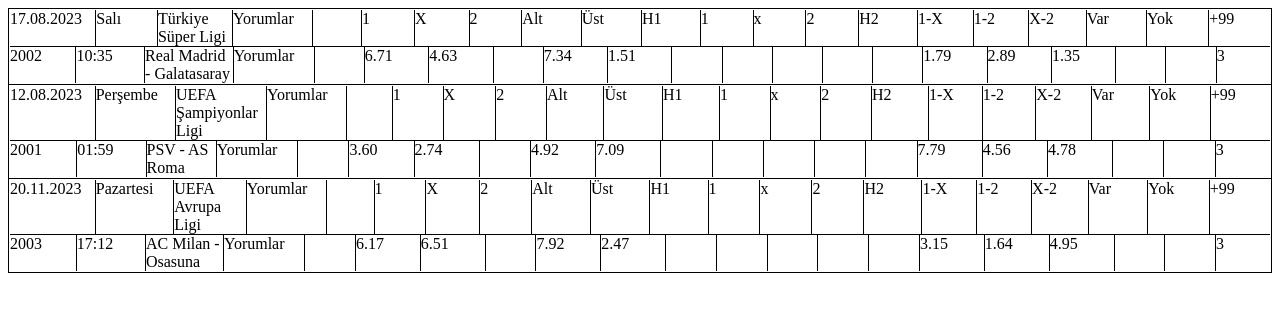
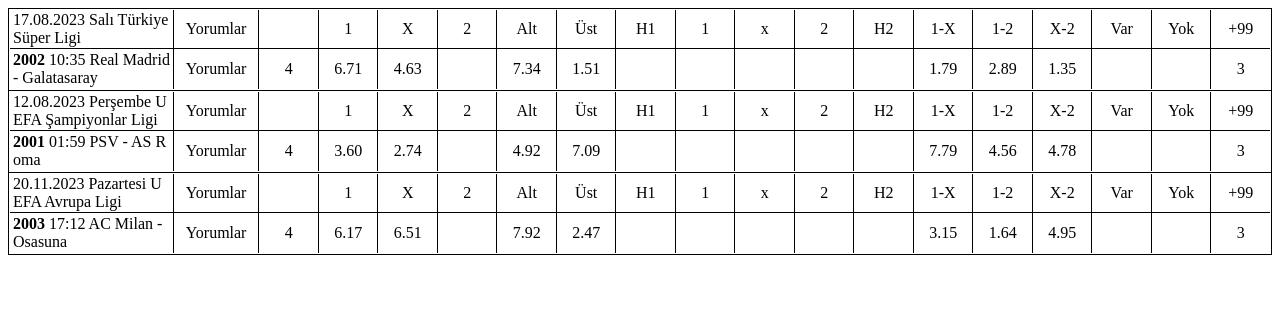
Before and after one commit to arsendemirci/nesine-case, a React app: page / in a window 1280 px wide. Shown: the top 312 px of the page. Built offline with nearby package versions, Linux system fonts and the light colour scheme.

Commit message:
added table styles, spacing and positioning

```diff
--- a/src/components/ItemRow/ItemRow.jsx
+++ b/src/components/ItemRow/ItemRow.jsx
@@ -1,18 +1,21 @@
 import React from "react";
 import "./ItemRow.scss";
-
+import { resolve } from "#arrayUtils";
+/* resolve methodunu ornek olarak biraktim oncelik performans oldugu icin
+  `item["OCG"]["5"]["OC"]["26"]["N"]` seklinde erismek en hizlisi olacaktir.
+  ama daha dinamik bir yapi olusturmak istersek resolve kullanmamiz gerekir. */
 const ItemRow = ({ item }) => {
   return (
     <tr>
       <td>
-        <div className="topRow">
-          <div>{item["D"]}</div>
-          <div>{item["DAY"]}</div>
-          <div>{item["LN"]}</div>
-          <div>Yorumlar</div>
+        <div className="topRow row-header">
+          <div className="cell-lg">
+            {item["D"]} {item["DAY"]} {item["LN"]}
+          </div>
+          <div className="cell-md"> Yorumlar</div>
           <div></div>
-          <div>{item["OCG"]["1"]["OC"]["0"]["N"]}</div>
-          <div>{item["OCG"]["1"]["OC"]["1"]["N"]}</div>
+          <div>{resolve("OCG.1.OC.0.N", item)}</div>
+          <div>{resolve("OCG.1.OC.1.N", item)}</div>
           <div>2</div>
           <div>{item["OCG"]["5"]["OC"]["25"]["N"]}</div>
           <div>{item["OCG"]["5"]["OC"]["26"]["N"]}</div>
@@ -28,14 +31,14 @@
           <div>Yok</div>
           <div>+99</div>
         </div>
-        <div className="topRow">
-          <div>{item["C"]}</div>
-          <div>{item["T"]}</div>
-          <div>{item["N"]}</div>
-          <div>Yorumlar</div>
-          <div>{item["MBS"]}</div>
-          <div>{item["OCG"]["1"]["OC"]["0"]["O"]}</div>
-          <div>{item["OCG"]["1"]["OC"]["1"]["O"]}</div>
+        <div className="topRow row-value">
+          <div className="cell-lg">
+            <b>{item["C"]}</b> {item["T"]} {item["N"]}
+          </div>
+          <div className="cell-md">Yorumlar</div>
+          <div>{item["OCG"]["1"]["MBS"]}</div>
+          <div>{resolve("OCG.1.OC.0.O", item)}</div>
+          <div>{resolve("OCG.1.OC.1.O", item)}</div>
           <div></div>
           <div>{item["OCG"]["5"]["OC"]["25"]["O"]}</div>
           <div>{item["OCG"]["5"]["OC"]["26"]["O"]}</div>
--- a/src/components/ItemRow/ItemRow.scss
+++ b/src/components/ItemRow/ItemRow.scss
@@ -9,12 +9,26 @@
       }
 
       > div {
+        line-break: anywhere;
+
+        vertical-align: middle;
+        display: table-cell;
+        width: 50px;
+        padding: 1px 3px 1px 3px;
         &:not(:first-child) {
           border-left: 1px solid;
+          text-align: center;
         }
 
-        display: table-cell;
-        width: 100px;
+        &.cell-lg {
+          width: 150px;
+        }
+        &.cell-md {
+          width: 75px;
+        }
+      }
+      &.row-value {
+        height: 40px;
       }
     }
   }
--- /dev/null
+++ b/src/utils/arrayUtils.js
@@ -0,0 +1,4 @@
+export const resolve = (path, obj, separator = ".") => {
+  var props = Array.isArray(path) ? path : path.split(separator);
+  return props.reduce((prev, curr) => prev?.[curr], obj);
+};
--- a/webpack.config.js
+++ b/webpack.config.js
@@ -61,6 +61,7 @@
     extensions: [".js", ".jsx", ".json"],
     alias: {
       "#components": path.resolve(__dirname, "src/components/"),
+      "#arrayUtils": path.resolve(__dirname, "src/utils/arrayUtils.js"),
     },
   },
   module: {
```
